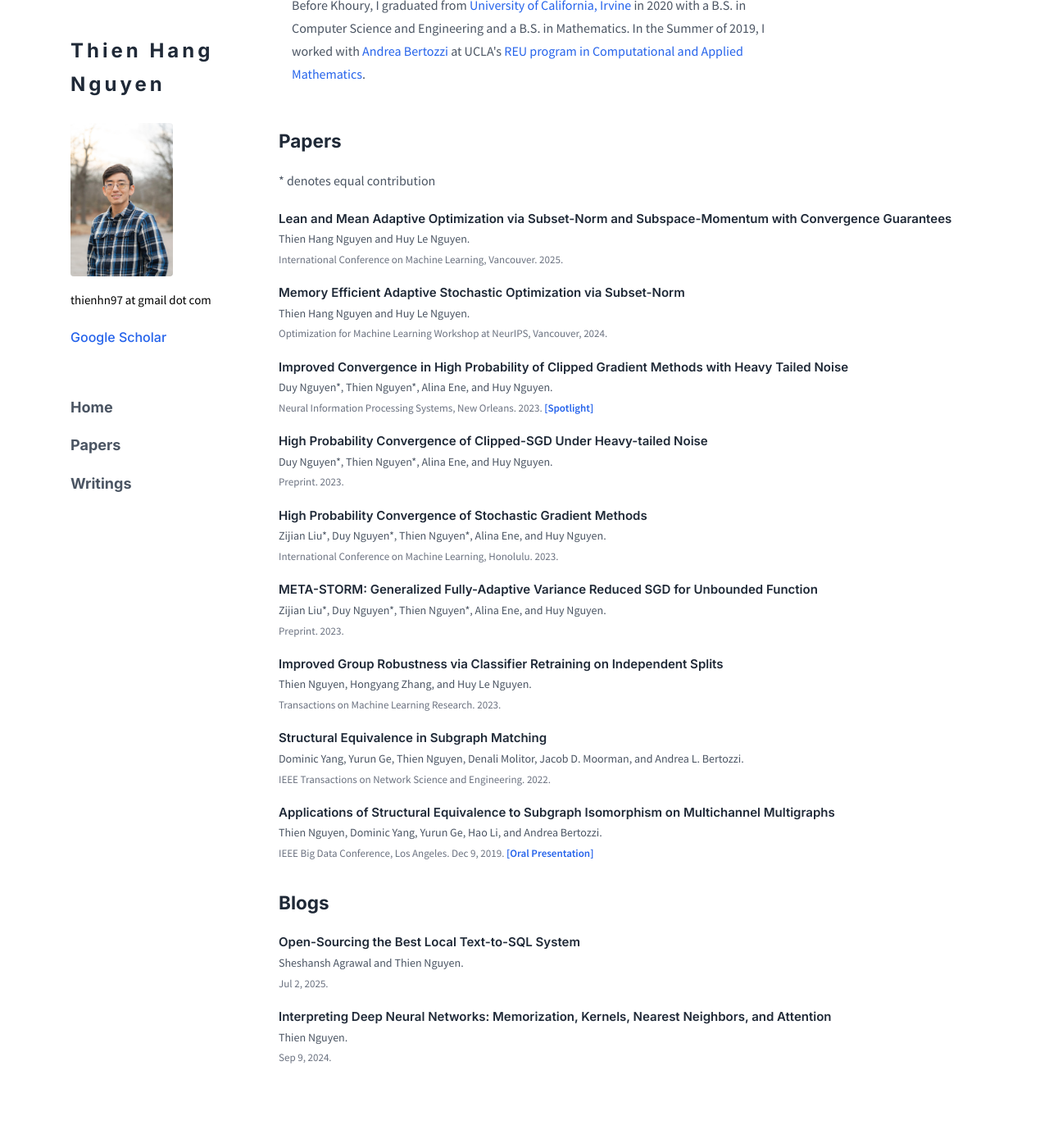
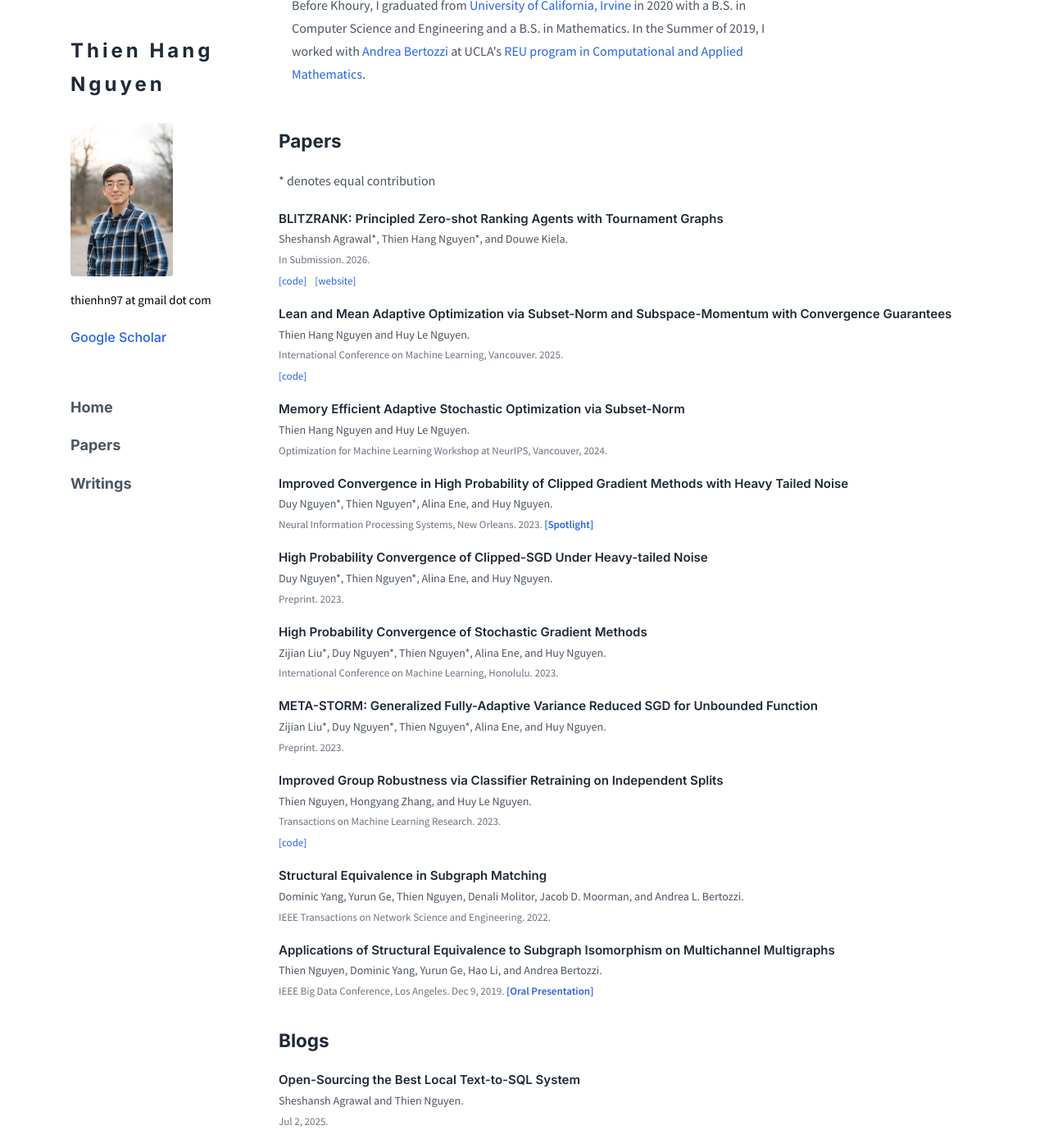
Before and after one commit to thienhangnguyen/thienhangnguyen.github.io, a Jekyll site: the page built from index.html, in a window 1280 px wide and 1400 px high, scrolled down 307 px. Shown: the whole window at 82% size. Built offline with Jekyll 4.4.1, drawn with Linux system fonts in a browser that asks for light colours; some of the changed text lies outside the part shown.

Commit message:
update pubs

```diff
--- a/_data/publications.yml
+++ b/_data/publications.yml
@@ -1,10 +1,18 @@
 # Publications listed in reverse chronological order (newest first)
 # The template renders these in an ordered list with reversed numbering
+
+- title: "BLITZRANK: Principled Zero-shot Ranking Agents with Tournament Graphs"
+  url: "https://arxiv.org/abs/2602.05448"
+  authors: "Sheshansh Agrawal*, Thien Hang Nguyen*, and Douwe Kiela."
+  venue: "In Submission. 2026."
+  code_url: "https://github.com/ContextualAI/BlitzRank"
+  website_url: "https://blitzrank.ai/"
 
 - title: "Lean and Mean Adaptive Optimization via Subset-Norm and Subspace-Momentum with Convergence Guarantees"
   url: "https://arxiv.org/abs/2411.07120"
   authors: "Thien Hang Nguyen and Huy Le Nguyen."
   venue: "International Conference on Machine Learning, Vancouver. 2025."
+  code_url: "https://github.com/timmytonga/sn-sm"
 
 - title: "Memory Efficient Adaptive Stochastic Optimization via Subset-Norm"
   url: "https://openreview.net/pdf?id=PXldaPQsK8"
@@ -36,6 +44,7 @@
   url: "https://arxiv.org/pdf/2204.09583.pdf"
   authors: "Thien Nguyen, Hongyang Zhang, and Huy Le Nguyen."
   venue: "Transactions on Machine Learning Research. 2023."
+  code_url: "https://github.com/timmytonga/crois"
 
 - title: "Structural Equivalence in Subgraph Matching"
   url: "https://arxiv.org/abs/2301.03161"
--- a/_includes/footer.html
+++ b/_includes/footer.html
@@ -1,7 +1,7 @@
 <footer class="w3-padding-64 w3-small w3-center" id="footer">
   <div class="w3-row-padding">
     <div class="w3-col s12">
-      Last updated: {{ site.time | date: '%B %d, %Y' }}
+      Last updated: {{ site.time | date: '%B, %Y' }}
     </div>
   </div>
 </footer>
--- a/assets/css/style.css
+++ b/assets/css/style.css
@@ -131,6 +131,20 @@ ol li, ul li {
   font-weight: 600;
 }
 
+.publinks {
+  font-size: 13px;
+  margin-top: 0.25rem;
+}
+
+.publinks a {
+  color: var(--accent);
+  margin-right: 0.5rem;
+}
+
+.publinks a:hover {
+  text-decoration: underline;
+}
+
 .inttitle {
   font-weight: 600;
   font-size: 15px;
--- a/index.html
+++ b/index.html
@@ -63,6 +63,12 @@ layout: default
             <div class="pubauthor">{{ pub.authors }}</div>
             <div class="pubcite">{{ pub.venue }}{% if pub.note %} <b>[{{ pub.note }}]</b>{% endif %}
             </div>
+            {% if pub.code_url or pub.website_url %}
+            <div class="publinks">
+              {% if pub.code_url %}<a href="{{ pub.code_url }}" target="_blank" rel="noopener noreferrer">[code]</a>{% endif %}
+              {% if pub.website_url %}<a href="{{ pub.website_url }}" target="_blank" rel="noopener noreferrer">[website]</a>{% endif %}
+            </div>
+            {% endif %}
           </div>
         </li>
         {% endfor %}
```
Also changed, not shown: 2 other files.
